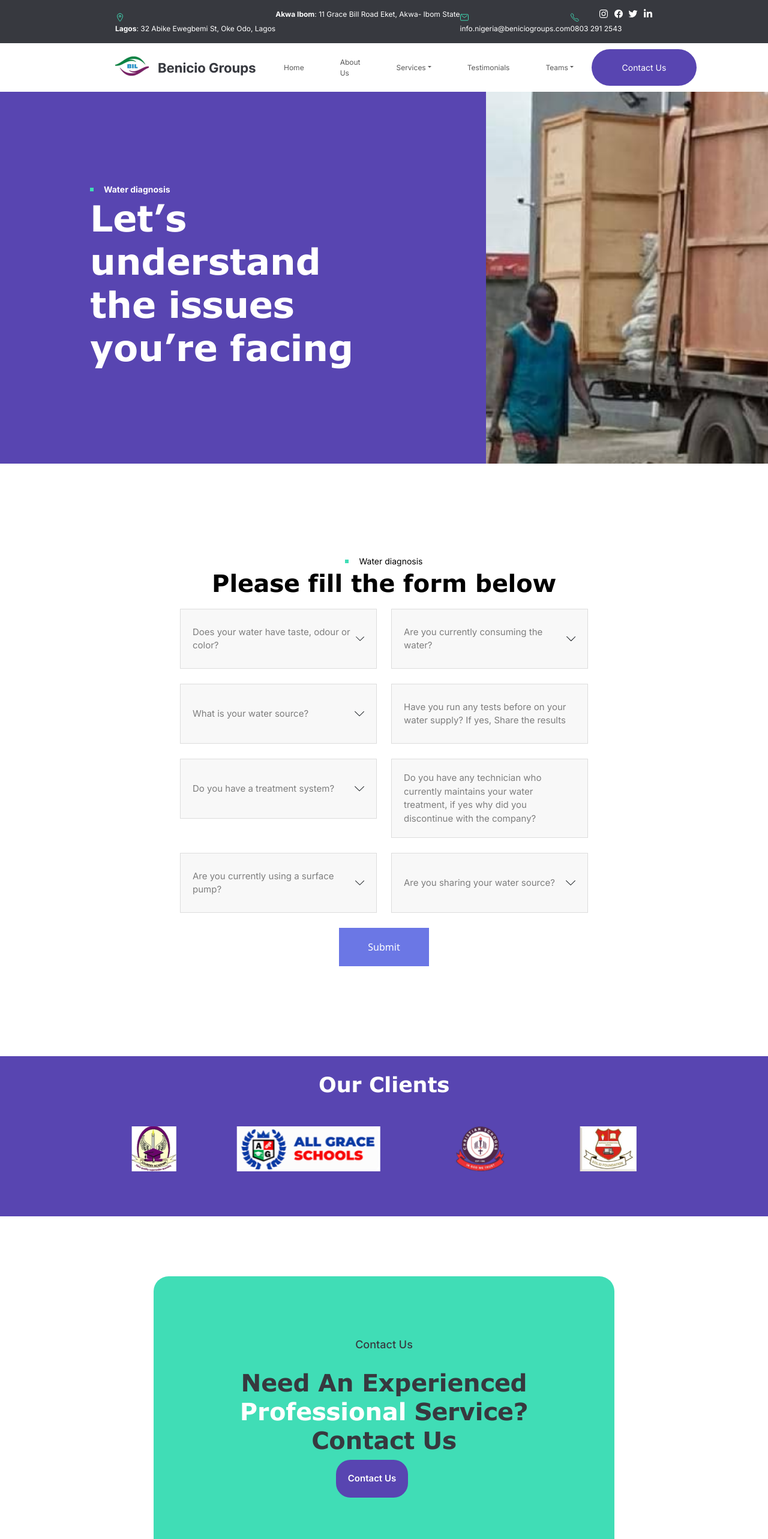
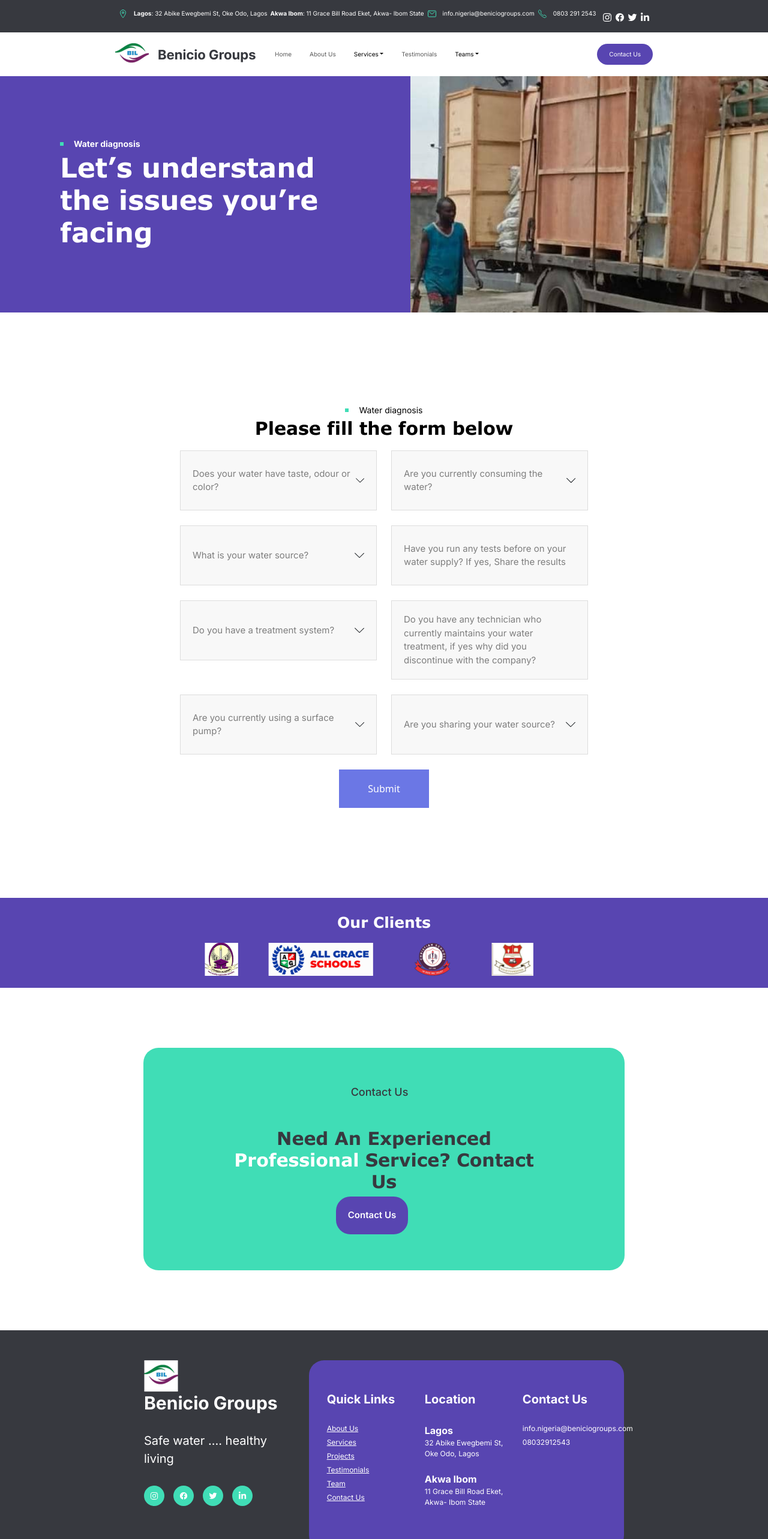
Before and after one commit to 8sosa/BENICIO, a React (Create React App) app: page /servWDP in a window 1280 px wide. Shown: the top 2566 px of the page at 60% size. Built offline with nearby package versions, Linux system fonts and the light colour scheme.

Commit message:
8 jun commit

```diff
--- a/src/Components/About.js
+++ b/src/Components/About.js
@@ -16,12 +16,12 @@ export default function About () {
     <>
       <Container className='page'>
         <Row className='aboutHero'>
-          <Col className='aboutHeroContent' xs={5}>
+          <Col className='aboutHeroContent' md={5}>
             <li className='topListBox'><span className='homeHeroText1'>About Us</span></li>
             <h1 className='heroHeader'>Know About Us</h1>
             <p>Benicio's journey is fuelled by a passion for solving the national water crisis.</p>
           </Col>
-          <Col className='aboutHeroImg' xs={7}>
+          <Col className='aboutHeroImg' md={7}>
           </Col>
         </Row>
         <section className='aboutContent'>
@@ -79,7 +79,7 @@ export default function About () {
                 </div>
               </div>
             </Col>
-            <Col md={6} className='mrCol'>
+            <Col md={6} className='mrCol1'>
               <div className='phantom'><p className='textgrey'>Welcome to Benicio Group</p></div>
               <div className='aboutPicBox'>
                 <img src={Pic2} alt='person' className='aboutPicBoxpic'/>
--- a/src/Components/Footer.js
+++ b/src/Components/Footer.js
@@ -19,10 +19,10 @@ export default function Footer () {
               </Row>
               <p className='footerBrandSlogan'>Safe water .... healthy living</p>
               <div className='d-flex flex-row'>
-                <div className='socialIcon' ><IoLogoInstagram className='white'/></div>
-                <div className='socialIcon' ><IoLogoFacebook className='white'/></div>
-                <div className='socialIcon' ><IoLogoTwitter className='white'/></div>
-                <div className='socialIcon' ><FaLinkedinIn className='white'/></div>
+                <a href='https://www.instagram.com/benicioinnovations?igsh=MXZhZDhjeTJodWw5aw==' target="_blank" rel="noopener noreferrer"><div className='socialIcon' ><IoLogoInstagram className='white'/></div></a>
+                <a href='https://m.facebook.com/people/Benicio-Innovations-Limited/61557395136407/' target="_blank" rel="noopener noreferrer"><div className='socialIcon' ><IoLogoFacebook className='white'/></div></a>
+                <a href='https://twitter.com/BIL2DEWORLD' target="_blank" rel="noopener noreferrer"><div className='socialIcon' ><IoLogoTwitter className='white'/></div></a>
+                <a href='https://www.linkedin.com/company/benicio-innovations-limited/' target="_blank" rel="noopener noreferrer"><div className='socialIcon' ><FaLinkedinIn className='white'/></div></a>
               </div>
             </Col>
             <Col md={8}>
@@ -44,14 +44,15 @@ export default function Footer () {
                       <li className='footerListHeader'>Location</li>
                       <li className='footerListItemBold'>Lagos</li>
                       <li className='footerListItem'>32 Abike Ewegbemi St, Oke Odo, Lagos</li>
-                      <li className='footerListItemBold'>Akwa Ibom</li>
+                      <li className='footerListItemBold pt-3'>Akwa Ibom</li>
                       <li className='footerListItem'>11 Grace Bill Road Eket, Akwa- Ibom State</li>
                     </ul>
                   </Col>
                   <Col>
                     <ul className='footerList'>
                       <li className='footerListHeader'>Contact Us</li>
-                      <li className='footerListItem'>info.nigeria@beniciogroups.com 08032912543</li>
+                      <li className='footerListItem'>info.nigeria@beniciogroups.com</li>
+                      <li className='footerListItem'>08032912543</li>
                     </ul>
                   </Col>
                 </Row>
--- a/src/Components/Navbar.js
+++ b/src/Components/Navbar.js
@@ -30,10 +30,10 @@ export default function BenNavbar () {
                     </div>
                 </div>
                 <div className='follow'>
-                    <IoLogoInstagram className='white'/>
-                    <IoLogoFacebook className='white'/>
-                    <IoLogoTwitter className='white'/>
-                    <FaLinkedinIn className='white'/>
+                    <a href='https://www.instagram.com/benicioinnovations?igsh=MXZhZDhjeTJodWw5aw==' target="_blank" rel="noopener noreferrer"><IoLogoInstagram className='white'/></a>
+                    <a href='https://m.facebook.com/people/Benicio-Innovations-Limited/61557395136407/' target="_blank" rel="noopener noreferrer"><IoLogoFacebook className='white'/></a>
+                    <a href='https://twitter.com/BIL2DEWORLD' target="_blank" rel="noopener noreferrer"><IoLogoTwitter className='white'/></a>
+                    <a href='https://www.linkedin.com/company/benicio-innovations-limited/' target="_blank" rel="noopener noreferrer"><FaLinkedinIn className='white'/></a>
                 </div>
             </div>
             <div className='bottomBar'>
@@ -53,7 +53,7 @@ export default function BenNavbar () {
                         </NavDropdown>
                         <Nav.Link href="/ourProjects" className='navLink'>Testimonials</Nav.Link>
                         <NavDropdown title="Teams" id="basic-nav-dropdown" className='navLink'>
-                            <NavDropdown.Item href="/teams">Meet out Team</NavDropdown.Item>
+                            <NavDropdown.Item href="/teams">Meet our Team</NavDropdown.Item>
                             <NavDropdown.Item href="#">Careers</NavDropdown.Item>
                         </NavDropdown>
                     </Nav>
--- a/src/Components/Products.json
+++ b/src/Components/Products.json
@@ -1,7 +1,7 @@
 [
     {
       "id": 1,
-      "image": "pic21.png",
+      "image": "Pic72.png",
       "title": "Mini-Water Treatment Plant"
     },
     {
--- a/src/index.css
+++ b/src/index.css
@@ -61,7 +61,7 @@ code {
 }
 .text1{
   font-family: "Inter", sans-serif;
-  font-size: 12px;
+  font-size: 10px;
   font-weight: 400;
   color: #fff;
   margin: 0px;
@@ -117,6 +117,9 @@ code {
   flex-direction: column;
   align-items: center;
   margin-right: 40px;
+}
+.navbar-nav .nav-link.show {
+  color: initial;
 }
 .topListBox {
   list-style-type: square;
@@ -241,6 +244,15 @@ code {
 }
 .phantom {
   display: none;
+}
+.customerFormSection{
+  display: flex;
+  flex-direction: row;
+  align-content: center;
+  margin-top: 50px !important;
+  width: 100%;
+  margin-bottom: 50px;
+  height: fit-content;
 }
 @media (min-width: 1440px) {
   .mainNavBar{
@@ -448,7 +460,7 @@ code {
     padding-right: 30px;
     padding-bottom: 50px;
     border-radius: 25px;
-    width: 100%;
+    width: fit-content;
   }
   .footerList {
     list-style: none;
@@ -462,8 +474,9 @@ code {
   }
   .footerListItem {
     font-family: "Inter", sans-serif;
-    font-size: 14px;
-    font-weight: 400;
+    font-size: 12px;
+    font-weight: 400;
+    padding-bottom: 5px;
   }
   .footerListItemBold {
     font-family: "Inter", sans-serif;
@@ -540,6 +553,7 @@ code {
     font-family: "Inter", sans-serif;
     font-size: 12px;
     font-weight: 400;
+    text-align: justify
   }
   .greyPgraph1 {
     color: #7E7E7E;
@@ -554,6 +568,7 @@ code {
     font-family: "Inter", sans-serif;
     font-size: 15px;
     font-weight: 400;
+    text-align: justify;
   }
   .greyPgraph12 {
     color: #7E7E7E;
@@ -970,7 +985,7 @@ code {
     color: #fff;
     border-radius: 24px;
     padding: 50px !important;
-    height: 300px;
+    height: fit-content;
   }
   .purpCardText1 {
     color: #fff;
@@ -1016,7 +1031,7 @@ code {
     border-radius: 24px;
     padding: 40px;
     margin-bottom: 35px;
-    height: 410px;
+    height: fit-content;
   }
   .transCardFooter {
     display: flex;
@@ -1119,7 +1134,7 @@ code {
     padding-bottom: 68px;
     padding-left: 58px;
     padding-right: 58px;
-    height: 750px;
+    height: fit-content;
   }
   .contactFormField {
     padding: 20px !important;
@@ -1133,7 +1148,7 @@ code {
     font-family: "Inter", sans-serif !important;
     font-size: 18px !important;
     font-weight: 400;
-    height: 140px;
+    max-height: 240px;
   }
   .contactFormBtn {
     width: 100%;
@@ -1147,7 +1162,6 @@ code {
     font-weight: 600;
     margin-top: 45px;
     height: 65px;
-    width: 460px;
   }
   .tags {
     background-color: #31355D;
@@ -1182,6 +1196,11 @@ code {
   }
   .mrCol {
     margin-right: 30px;
+    padding: 0px;
+    width: 100%;
+    height: 100%;
+  }
+  .mrCol1 {
     padding: 0px;
     width: 100%;
     height: 100%;
@@ -1242,7 +1261,7 @@ code {
     font-size: 15px;
     font-weight: 400;
     margin-bottom: 20px;
-    text-align: center;
+    text-align: justify;
     width: 55%;
   }
   .teamtext7 {
@@ -1344,8 +1363,14 @@ code {
     flex-direction: row;
     justify-content: space-around;
   }
+  .topNavItems {
+    display: flex;
+    flex-direction: row;
+    justify-content: space-around;
+  }
   .icons {
     color: #40DDB6;
+    margin-right: 10px;
   }
   .topNavContent {
     display: flex;
@@ -1356,7 +1381,7 @@ code {
   .follow {
     display: flex;
     flex-direction: row;
-    justify-content: space-between;
+    justify-content: space-evenly;
     width: 10%;
   }
   .bottomBar {
@@ -1379,24 +1404,33 @@ code {
   }
   .navLink {
     font-family: "Inter", sans-serif;
-    font-size: 12px !important;
-    font-weight: 400 !important;
+    font-size: 10px !important;
+    font-weight: 400;
     background-color: transparent;
     border-radius: 50px !important;
     padding-top: 10px !important;
     padding-bottom: 10px !important;
-    padding-left: 30px !important;
-    padding-right: 30px !important;
+    padding-left: 15px !important;
+    padding-right: 15px !important;
     color: #37393F;
-  }
+    }
   .navLink:hover, .navLink:focus {
     background-color: #5845B1;
     border-radius: 50px !important;
     padding-top: 10px !important;
     padding-bottom: 10px !important;
-    padding-left: 30px !important;
-    padding-right: 30px !important;
+    padding-left: 15px !important;
+    padding-right: 15px !important;
     color: #fff !important;
+  }
+  .navLink .nav-link {
+    color: black;
+  }
+  .navLink:hover .nav-link {
+    color: white;
+  }
+  .navLink .nav-link.active {
+    color: white;
   }
   .dropdown-toggle {
     color: #000;
@@ -1404,16 +1438,6 @@ code {
     font-size: 16px;
     padding: 0px !important;
     margin: 0px !important;
-  }
-  .dropdown-toggle:hover {
-    color: #fff !important;
-  }
-  .dropdown-toggle:focus {
-    background-color: #5845B1 !important;
-    border-radius: 50px !important;
-    padding-left: 30px !important;
-    padding-right: 30px !important;
-    color: #fff !important;
   }
   .contactBtnHome {
     background-color: #40DDB6;
@@ -1455,14 +1479,16 @@ code {
   .contactBtnNav {
     background-color: #5845B1;
     border: 0px;
-    width: 175px;
-    padding-top: 20px;
-    padding-bottom: 20px;
-    border-radius: 47px;
-    font-family: "Inter", sans-serif;
-    font-size: 14px;
-    font-weight: 400;
-    color: #fff;
+    padding-top: 10px;
+    padding-bottom: 10px;
+    padding-left: 20px;
+    padding-right: 20px;
+    border-radius: 60px;
+    font-family: "Inter", sans-serif;
+    font-size: 10px;
+    font-weight: 400;
+    color: #fff;
+    width: fit-content;
   }
   .contactBtnNav:hover {
     background-color: #40DDB7;
@@ -1524,7 +1550,7 @@ code {
     padding-right: 30px;
     padding-bottom: 50px;
     border-radius: 25px;
-    width: 100%;
+    width: fit-content;
   }
   .footerList {
     list-style: none;
@@ -1538,8 +1564,9 @@ code {
   }
   .footerListItem {
     font-family: "Inter", sans-serif;
-    font-size: 14px;
-    font-weight: 400;
+    font-size: 12px;
+    font-weight: 400;
+    padding-bottom: 5px;
   }
   .footerListItemBold {
     font-family: "Inter", sans-serif;
@@ -1549,17 +1576,20 @@ code {
   .aboutHero {
     display: flex;
     flex-direction: row;
-    width: 100vw;
+    width: 100vw !important;
   }
   .aboutHeroContent {
     background-color: #5845B1;
-    padding: 150px;
-    color: #fff;
+    padding: 100px !important;
+    color: #fff;
+  }
+  .aboutHeroCarousel {
+    padding: 0px !important;
   }
   .heroHeadertext {
     color: #B9B9B9;
     font-family: "Inter", sans-serif;
-    font-size: 18px;
+    font-size: 15px;
     font-weight: 500;
     margin-top: 20px;
     margin-bottom: 30px;
@@ -1567,7 +1597,7 @@ code {
   .heroHeader {
     color: #fff;
     font-family: "VerdanaBold", sans-serif;
-    font-size: 60px;
+    font-size: 45px;
     font-weight: 800;
   }
   .aboutHeroImg {
@@ -1593,42 +1623,47 @@ code {
     background-color: #F4F4F4;
     color: #1C2752;
     font-family: "Inter", sans-serif;
-    font-size: 12px;
+    font-size: 15px;
     font-weight: 500;
     width: max-content;
     padding: 10px;
+    display: flex;
+    flex-direction: row;
+    align-items: center;
   }
   .blackHeader {
     color: #1C2752;
     font-family: "VerdanaBold", sans-serif;
-    font-size: 40px;
+    font-size: 35px;
     font-weight: 800;
     margin-bottom: 25px;
   }
+  .greyPgraph {
+    color: #7E7E7E;
+    font-family: "Inter", sans-serif;
+    font-size: 12px;
+    font-weight: 400;
+    text-align: justify
+  }
+  .greyPgraph1 {
+    color: #7E7E7E;
+    font-family: "Inter", sans-serif;
+    font-size: 10px;
+    font-weight: 400;
+    margin-bottom: 15px;
+    list-style-type: none;
+  }
   .greyPgraph2 {
     color: #7E7E7E;
     font-family: "Inter", sans-serif;
-    font-size: 12px;
-    font-weight: 400;
-  }
-  .greyPgraph {
-    color: #7E7E7E;
-    font-family: "Inter", sans-serif;
-    font-size: 10px;
-    font-weight: 400;
-  }
-  .greyPgraph1 {
-    color: #7E7E7E;
-    font-family: "Inter", sans-serif;
-    font-size: 8px;
-    font-weight: 400;
-    margin-bottom: 15px;
-    list-style-type: none;
+    font-size: 15px;
+    font-weight: 400;
+    text-align: justify;
   }
   .greyPgraph12 {
     color: #7E7E7E;
     font-family: "Inter", sans-serif;
-    font-size: 8px;
+    font-size: 10px;
     font-weight: 400;
     list-style-type: none;
   }
@@ -1660,18 +1695,15 @@ code {
   .callBtn {
     background-color: #5845B1;
     border: 0px;
-    padding-top: 10px;
-    padding-bottom: 10px;
+    padding-top: 5px;
+    padding-bottom: 5px;
     padding-left: 20px;
     padding-right: 20px;
     border-radius: 24px;
     font-family: "Inter", sans-serif;
-    font-size: 13px;
+    font-size: 12px;
     font-weight: 600;
     color: #fff;
-    display: flex;
-    flex-direction: column;
-    align-items: center;
   }
   .contactUsBtn {
     background-color: #5845B1;
@@ -1721,7 +1753,8 @@ code {
     flex-direction: row;
     align-items: center;
     padding: 10px;
-    margin-bottom: 5px;
+    margin-bottom: 10px;
+    height: 60px;
     width: max-content;
   }
   .greyBgText {
@@ -1750,7 +1783,7 @@ code {
   .missText {
     color: #797979;
     font-family: "Inter", sans-serif;
-    font-size: 20px;
+    font-size: 15px;
     font-weight: 400;
     margin: 0px;
   }
@@ -1759,20 +1792,20 @@ code {
     font-family: "Inter", sans-serif;
     font-size: 20px;
     font-weight: 400;
-    margin-top: 20px;
-    margin-bottom: 20px;
+    margin-top: 30px;
+    margin-bottom: 30px;
   }
   .missText2 {
     color: #fff;
     font-family: "Inter", sans-serif;
-    font-size: 20px;
-    font-weight: 400;
-    margin-top: 15px;
-    margin-bottom: 30px;
+    font-size: 15px;
+    font-weight: 400;
+    margin-top: 10px;
+    margin-bottom: 10px;
   }
   .aboutpagelogopic {
     margin-top: 50px;
-    height: 400px;
+    height: 350px;
   }
   .clientsSection {
     background-color: #5845B1;
@@ -1783,6 +1816,7 @@ code {
     display: flex;
     flex-direction: column;
     align-items: center;
+    height: 150px;
   }
   .whiteHeader1 {
     color: #fff;
@@ -1794,18 +1828,24 @@ code {
   .whiteHeader {
     color: #fff;
     font-family: "VerdanaBold", sans-serif;
-    font-size: 35px;
+    font-size: 25px;
     font-weight: bold;
     margin: 0px;
   }
   .clientPic {
-    margin: 50px;
-    height: 75px;
+    margin-top: 20px;
+    margin-right: 50px;
+    height: 55px;
   }
   .greenCard {
-    padding: 100px;
-    margin: 100px;
-    width: 60vw;
+    padding-top: 60px;
+    padding-bottom: 60px;
+    padding-left: 150px;
+    padding-right: 150px;
+    margin-top: 100px;
+    margin-bottom: 100px;
+    margin-left: 18.7%;
+    margin-right: 18.7%;
     background-color: #40DDB6;
     border-radius: 25px;
     display: flex;
@@ -1818,14 +1858,15 @@ code {
     font-size: 18px;
     font-weight: 500;
     margin-bottom: 25px;
+    margin-left: -15px;
     text-align: center;
   }
   .greenCardText1 {
     color: #37393F;
     font-family: "VerdanaBold", sans-serif;
-    font-size: 40px;
-    font-weight: bold;
-    margin-bottom: 10px;
+    font-size: 30px;
+    font-weight: bold;
+    margin-top: 20px;
     text-align: center;
   }
   .greenCardText2 {
@@ -1853,20 +1894,31 @@ code {
   }
   .projects {
     padding: 2px;
-    margin: 20px;
+    margin: 10px;
     max-width: fit-content;
-    height: 300px;
+    height: fit-content !important;
     min-width: 250px !important;
+    text-align: center;
+    border: 0px !important;
+  }
+  .testimonials {
+    padding: 2px;
+    margin: 10px;
+    max-width: fit-content;
+    height: fit-content !important;
+    min-width: 250px !important;
+    text-align: center;
+    border: 1px solid #D2D2D2 !important;
   }
   .teams {
     max-width: fit-content;
-    min-width: 400px;
-    min-height: 350px;
+    width: 280px;
+    height: 380px;
   }
   .teamTitle {
     color: #1C2752;
     font-family: "Inter", sans-serif;
-    font-size: 12px;
+    font-size: 16px !important;
     font-weight: 800;
     margin-top: 20px !important;
   }
@@ -1880,15 +1932,14 @@ code {
   .projectsTitle {
     color: #1C2752;
     font-family: "Inter", sans-serif;
-    font-size: 18px;
+    font-size: 12px !important;
     font-weight: 800;
     margin-top: 20px !important;
-    text-align: center;
   }
   .projectsText {
     color: #7E7E7E;
     font-family: "Inter", sans-serif;
-    font-size: 18px;
+    font-size: 12px;
     font-weight: 400;
     margin: 0px;
   }
@@ -1926,12 +1977,13 @@ code {
     flex-direction: column;
     padding-left: 300px;
     padding-right: 300px;
-    padding-top: 150px;
+    padding-top: 20px;
     padding-bottom: 150px;
   }
   .projectContentImg {
     width: 100%;
-    height: 100%;
+    height: 560px;
+    object-fit: cover;
   }
   .greyBackText {
     color: #1C2752;
@@ -2022,7 +2074,8 @@ code {
     background-color: #5845B1;
     color: #fff;
     border-radius: 24px;
-    padding: 50px;
+    padding: 50px !important;
+    height: fit-content;
   }
   .purpCardText1 {
     color: #fff;
@@ -2068,11 +2121,18 @@ code {
     border-radius: 24px;
     padding: 40px;
     margin-bottom: 35px;
+    height: fit-content;
   }
   .transCardFooter {
     display: flex;
     flex-direction: row;
     justify-content: space-between;
+  }
+  .transCardFooter1 {
+    display: flex;
+    flex-direction: row;
+    justify-content: space-between;
+    margin-top: 30px;
   }
   .transCardFooterText {
     color: #000;
@@ -2148,7 +2208,7 @@ code {
     padding-bottom: 20px;
     color: #7E7E7E;
     font-family: "Inter", sans-serif;
-    font-size: 20px;
+    font-size: 18px;
     font-weight: 400;
     font-style: italic;
   }
@@ -2164,12 +2224,21 @@ code {
     padding-bottom: 68px;
     padding-left: 58px;
     padding-right: 58px;
+    height: fit-content;
   }
   .contactFormField {
     padding: 20px !important;
     font-family: "Inter", sans-serif !important;
     font-size: 18px !important;
     font-weight: 400;
+    height: 60px;
+  }
+  .contactFormField1 {
+    padding: 20px !important;
+    font-family: "Inter", sans-serif !important;
+    font-size: 18px !important;
+    font-weight: 400;
+    max-height: 240px;
   }
   .contactFormBtn {
     width: 100%;
@@ -2182,6 +2251,7 @@ code {
     font-size: 20px !important;
     font-weight: 600;
     margin-top: 45px;
+    height: 65px;
   }
   .tags {
     background-color: #31355D;
@@ -2216,6 +2286,14 @@ code {
   }
   .mrCol {
     margin-right: 30px;
+    padding: 0px;
+    width: 100%;
+    height: 100%;
+  }
+  .mrCol1 {
+    padding: 0px;
+    width: 100%;
+    height: 100%;
   }
   .homeContent {
     padding-top: 125px;
@@ -2226,13 +2304,9 @@ code {
     flex-direction: column;
     align-items: center;
   }
-  .hppst {
-    margin-bottom: 3rem;
-  }
   .tag0.active {
     background-color: #fff;
     padding: 10px;
-    margin-right: 20px;
     display: flex;
     flex-direction: row;
     align-items: center;
@@ -2240,11 +2314,11 @@ code {
   }
   .tag0 {
     background-color: transparent;
-    padding: 10px;
-    margin-right: 20px;
     border: 1px solid #1C2752;
-    display: flex;
-    flex-direction: row;
+    padding: 5px;
+    display: flex;
+    flex-direction: row;
+    justify-content: center;
     align-items: center;
     height: 60px;
   }
@@ -2252,8 +2326,6 @@ code {
     background-color: #fff;
     padding: 40px;
     margin-top: 40px !important;
-    margin-left: 18.75% !important;
-    margin-right: 18.75% !important;
     box-shadow: 0px 0px 4.8px 0px rgba(216,216,216,1);
   }
   .homeContent1 {
@@ -2269,7 +2341,7 @@ code {
   .serviceHeaderText {
     color: #000;
     font-family: "VerdanaBold", sans-serif;
-    font-size: 40px;
+    font-size: 30px;
     font-weight: bold;
     margin-bottom: 20px;
   }
@@ -2279,8 +2351,8 @@ code {
     font-size: 15px;
     font-weight: 400;
     margin-bottom: 20px;
-    text-align: center;
-    width: 40%;
+    text-align: justify;
+    width: 55%;
   }
   .teamtext7 {
     color: #1C2752;
@@ -2348,10 +2420,10 @@ code {
     width: 150px;
   }
   .carouselImg {
-    width: 100%;
-    padding-top: 61.3%; /* 16:9 aspect ratio */
-    position: relative;
-    overflow: hidden;
+      width: 100%;
+      padding-top: 61.3%; /* 16:9 aspect ratio */
+      position: relative;
+      overflow: hidden;
   }
   .carouselImg img {
     position: absolute;
@@ -2556,7 +2628,7 @@ code {
     margin-right: 10px;
     width: 50px;
   }
-  .mrCol {
+  .mrCol , .mrCol1 {
     padding: 20px;
     width: 100%;
     height: 100%;
@@ -2870,6 +2942,7 @@ code {
     margin-top: 50px !important;
     width: 100%;
     margin-bottom: 50px;
+    height: fit-content;
   }
   .someCol {
     margin: 20px !important;
```
Also changed, not shown: src/Components/Home.js (+7 -7 lines), src/Components/Images/Pic72.png (added).
